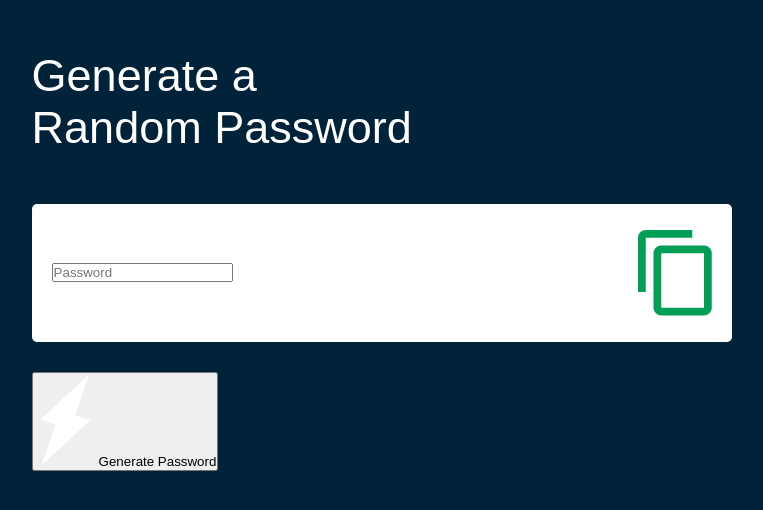
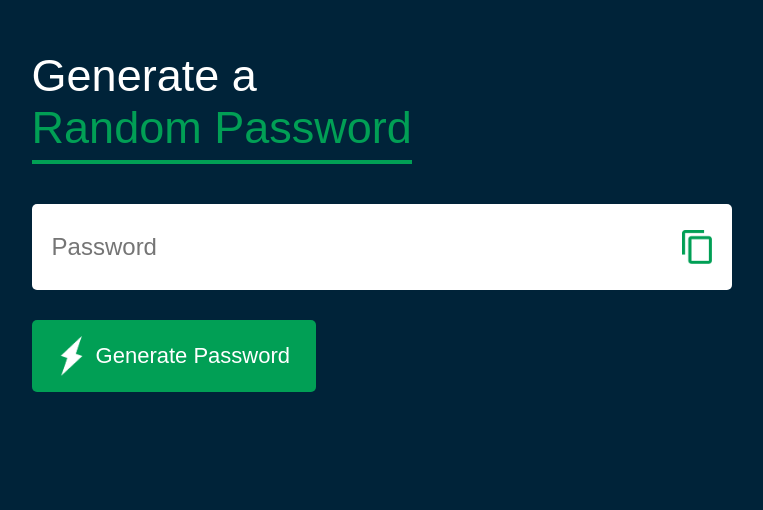
Before and after one commit to Janardhan31/Strong-Password-Generator, a plain HTML site: page index.html in a window 1280 px wide. Shown: the part 104-614 px from the top of the page, without its empty margins (122-885 px from the left). Drawn offline with Linux system fonts and the light colour scheme.

Commit message:
Updated changes

```diff
--- a/style.css
+++ b/style.css
@@ -35,3 +35,41 @@ body{
     font-weight: 500;
     font-size: 45px;
 }
+
+.container h1 span{
+    color: #019f55;
+    border-bottom: 4px solid #019f55;
+    padding-bottom: 7px;
+}
+
+.display img{
+    width: 30px;
+    cursor: pointer;
+}
+
+.display input{
+    border: 0;
+    outline: 0;
+    font-size: 24px;
+}
+
+.container button img{
+    width: 28px;
+    margin-right: 10px;
+
+}
+
+.container button{
+    border: 0;
+    outline: 0;
+    background: #019f55;
+    color: #fff;
+    font-size: 22px;
+    font-weight: 300;
+    display: flex;
+    align-items: center;
+    justify-content: center;
+    padding: 16px 26px;
+    border-radius: 5px;
+    cursor: pointer;
+}
```
